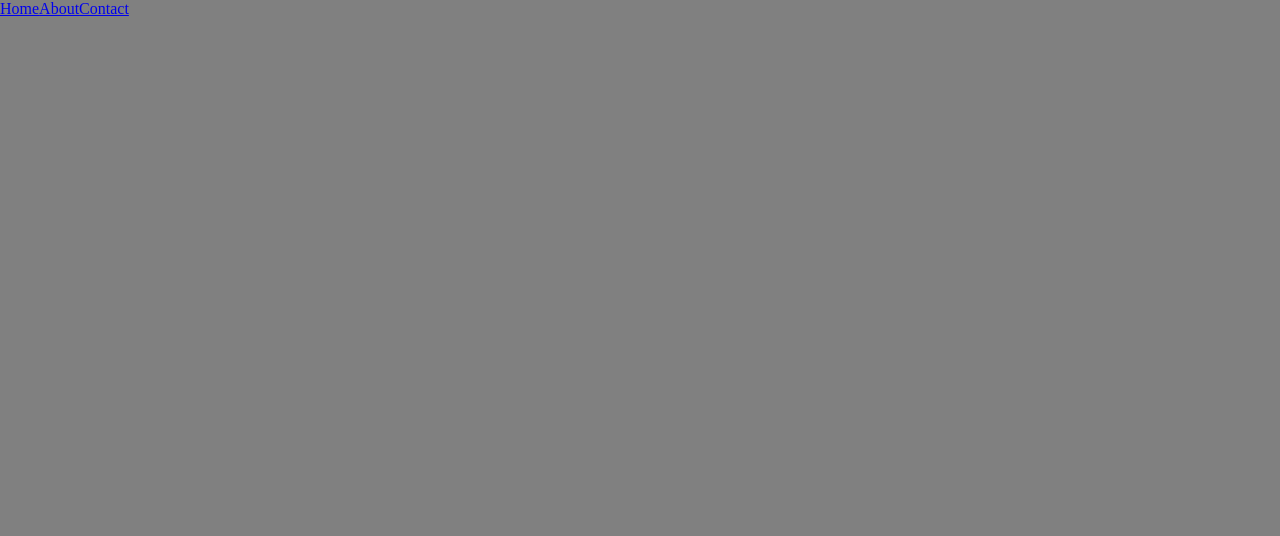
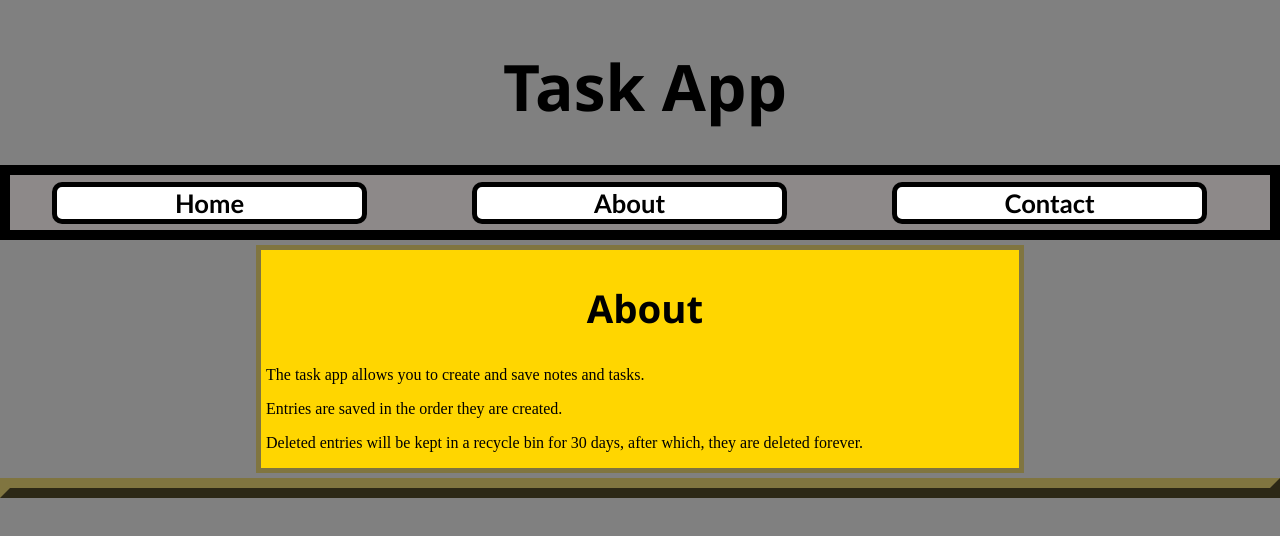
Before and after one commit to CyberShroom/cis-234-project, a React (Vite) app: page /about in a window 1280 px wide. Shown: the top 536 px of the page. Built offline with nearby package versions, Linux system fonts and the light colour scheme.

Commit message:
Added Contant and About pages. Moved Entry creation buttons out of nav bar and into its own bar. Moved nav buttons into navbar. Added an additional row to the grid and changed css to match.

```diff
--- a/src/App.jsx
+++ b/src/App.jsx
@@ -7,11 +7,6 @@ import ContactPage from './pages/ContactPage';
 function App() {
   return (
     <Router>
-      <nav>
-        <Link to="/">Home</Link>
-        <Link to="/about">About</Link>
-        <Link to="/contact">Contact</Link>
-      </nav>
       <Routes>
         <Route path="/" element={<HomePage/>}/>
         <Route path="/about" element={<AboutPage/>}/>
--- /dev/null
+++ b/src/divs/ButtonBar.jsx
@@ -0,0 +1,69 @@
+import { useState } from 'react'
+
+function ButtonBar(props)
+{
+    //Default values for the buttons
+    const defaultNoteText = "Create Note";
+    const defaultTaskText = "Create Task";
+
+    //The text of the buttons.
+    const [noteText, setNoteText] = useState(defaultNoteText);
+    const [taskText, setTaskText] = useState(defaultTaskText);
+
+    //Function ran by the note button.
+    const handleNoteClick = () => {
+        if(props.currentNoteState === true || props.currentTaskState === true)
+        {
+            if(props.currentTaskState === false)
+            {
+                let text = document.getElementById('note-input');
+
+                props.noteList(text.value, "note");
+            }
+
+            setNoteText(defaultNoteText);
+            setTaskText(defaultTaskText);
+            props.noteState(false);
+            props.taskState(false);
+        }
+        else
+        {
+            setNoteText("Finish");
+            setTaskText("Cancel");
+            props.noteState(true);
+        }
+    }
+
+    //Function ran by the task button.
+    const handleTaskClick = () => {
+        if(props.currentTaskState === true || props.currentNoteState === true)
+        {
+            if(props.currentNoteState === false)
+            {
+                let text = document.getElementById('note-input');
+
+                props.noteList(text.value, "task");
+            }
+
+            setNoteText(defaultNoteText);
+            setTaskText(defaultTaskText);
+            props.noteState(false);
+            props.taskState(false);
+        }
+        else
+        {
+            setNoteText("Cancel");
+            setTaskText("Finish");
+            props.taskState(true);
+        }
+    }
+
+    return (
+    <div id="button-bar">
+        <button id="create-note" type="button" onClick={handleNoteClick}>{noteText}</button>
+        <button id="create-task" type="button" onClick={handleTaskClick}>{taskText}</button>
+    </div>
+  );
+}
+
+export default ButtonBar;
--- a/src/divs/List.jsx
+++ b/src/divs/List.jsx
@@ -37,7 +37,7 @@ function List(props)
     }
 
     return (
-    <div id="content">
+    <div id="content-home">
         <ul id="note-list">
           {props.noteList.map((item) => (
             handleCreation(item)
--- a/src/divs/Nav.jsx
+++ b/src/divs/Nav.jsx
@@ -1,67 +1,15 @@
-import { useState } from 'react'
+import { useNavigate } from 'react-router-dom';
 
-function Nav(props)
+function Nav()
 {
-    //Default values for the buttons
-    const defaultNoteText = "Create Note";
-    const defaultTaskText = "Create Task";
-
-    //The text of the buttons.
-    const [noteText, setNoteText] = useState(defaultNoteText);
-    const [taskText, setTaskText] = useState(defaultTaskText);
-
-    //Function ran by the note button.
-    const handleNoteClick = () => {
-        if(props.currentNoteState === true || props.currentTaskState === true)
-        {
-            if(props.currentTaskState === false)
-            {
-                let text = document.getElementById('note-input');
-
-                props.noteList(text.value, "note");
-            }
-
-            setNoteText(defaultNoteText);
-            setTaskText(defaultTaskText);
-            props.noteState(false);
-            props.taskState(false);
-        }
-        else
-        {
-            setNoteText("Finish");
-            setTaskText("Cancel");
-            props.noteState(true);
-        }
-    }
-
-    //Function ran by the task button.
-    const handleTaskClick = () => {
-        if(props.currentTaskState === true || props.currentNoteState === true)
-        {
-            if(props.currentNoteState === false)
-            {
-                let text = document.getElementById('note-input');
-
-                props.noteList(text.value, "task");
-            }
-
-            setNoteText(defaultNoteText);
-            setTaskText(defaultTaskText);
-            props.noteState(false);
-            props.taskState(false);
-        }
-        else
-        {
-            setNoteText("Cancel");
-            setTaskText("Finish");
-            props.taskState(true);
-        }
-    }
+    //Allows using buttons to control navigation rather than the built in nav of react-router-dom.
+    const navigate = useNavigate();
 
     return (
     <div id="nav">
-        <button id="create-note" type="button" onClick={handleNoteClick}>{noteText}</button>
-        <button id="create-task" type="button" onClick={handleTaskClick}>{taskText}</button>
+        <button id="nav-home" type="button" onClick={() => navigate('/')}>Home</button>
+        <button id="nav-about" type="button" onClick={() => navigate('/about')}>About</button>
+        <button id="nav-contact" type="button" onClick={() => navigate('/contact')}>Contact</button>
     </div>
   );
 }
--- a/src/index.css
+++ b/src/index.css
@@ -1,6 +1,6 @@
 :root {
     --template-column: 20vw 60vw 20vw;
-    --template-row: 20vh 10vh auto auto;
+    --template-row: 20vh 10vh 10vh auto auto;
 }
 
 body {
@@ -18,6 +18,16 @@ h1 {
   text-align: center;
   margin-left: 5px;
   font-family: 'Segoe UI', Tahoma, Geneva, Verdana, sans-serif;
+}
+
+h2 {
+    grid-column: 2 / 3;
+    width: 100%;
+    font-size: 3vw;
+    align-self: center;
+    text-align: center;
+    margin-left: 5px;
+    font-family: 'Segoe UI', Tahoma, Geneva, Verdana, sans-serif;
 }
 
 button {
@@ -72,6 +82,20 @@ a {
     background-color: #8d8989;
     border: 10px solid #000000;
     display: grid;
+    grid-template-columns: repeat(3,1fr);
+    overflow: hidden;
+    margin-top: 5px;
+    position: sticky;
+    top: 0px;
+    align-content: center;
+}
+
+#button-bar {
+    grid-column: 1 / 4;
+    grid-row: 3 / 4;
+    background-color: #8d8989;
+    border: 10px solid #000000;
+    display: grid;
     grid-template-columns: repeat(2,1fr);
     overflow: hidden;
     margin-top: 5px;
@@ -80,9 +104,18 @@ a {
     align-content: center;
 }
 
+#content-home {
+    grid-column: 1 / 4;
+    grid-row: 4 / 5;
+    background-color: #FFD600;
+    border: 5px solid #807540;
+    margin-top: 5px;
+    margin-bottom: 5px;
+}
+
 #content {
-    grid-column: 1 / 4;
-    grid-row: 3 / 4;
+    grid-column: 2 / 3;
+    grid-row: 3 / 5;
     background-color: #FFD600;
     border: 5px solid #807540;
     margin-top: 5px;
@@ -91,7 +124,7 @@ a {
 
 #footer {
     grid-column: 1 / 4;
-    grid-row: 4 / 5;
+    grid-row: 5 / 6;
     background-color: #39AAAA;
     border: 10px outset #807540;
 }
@@ -105,7 +138,7 @@ a {
     display: flex;
     height: 200px;
     grid-column: 2 / 3;
-    grid-row: 3 / 4;
+    grid-row: 4 / 5;
     background-color: #ffffff;
     border: 5px solid #000000;
     margin-top: 10px;
@@ -117,3 +150,7 @@ a {
     width: 100%;
     border: 0px;
 }
+
+.content-p {
+    margin-left: 5px;
+}
--- a/src/pages/AboutPage.jsx
+++ b/src/pages/AboutPage.jsx
@@ -1,5 +1,32 @@
+import Top from '../divs/Top';
+import Nav from '../divs/Nav';
+
 function AboutPage() {
-    return(null);
+    return(
+    <>
+            <div id="grid-div">
+                <Top />
+                <div id="header">
+
+                </div>
+                <div id="left">
+
+                </div>
+                <div id="right">
+
+                </div>
+                <Nav />
+                <div id="content">
+                    <h2>About</h2>
+                    <p className="content-p">The task app allows you to create and save notes and tasks.</p>
+                    <p className="content-p">Entries are saved in the order they are created.</p>
+                    <p className="content-p">Deleted entries will be kept in a recycle bin for 30 days, after which, they are deleted forever.</p>
+                </div>
+                <div id="footer">
+
+                </div>
+            </div>
+    </>);
 }
 
 export default AboutPage;
--- a/src/pages/ContactPage.jsx
+++ b/src/pages/ContactPage.jsx
@@ -1,5 +1,32 @@
+import Top from '../divs/Top';
+import Nav from '../divs/Nav';
+
 function ContactPage() {
-    return(null);
+    const title = "Contact Information";
+
+    return(
+    <>
+            <div id="grid-div">
+                <Top />
+                <div id="header">
+
+                </div>
+                <div id="left">
+
+                </div>
+                <div id="right">
+
+                </div>
+                <Nav />
+                <div id="content">
+                    <h2>Contact Information</h2>
+                    <p></p>
+                </div>
+                <div id="footer">
+
+                </div>
+            </div>
+    </>);
 }
 
 export default ContactPage;
--- a/src/pages/HomePage.jsx
+++ b/src/pages/HomePage.jsx
@@ -3,6 +3,7 @@ import Top from '../divs/Top';
 import Nav from '../divs/Nav';
 import List from '../divs/List';
 import Create from '../divs/Create';
+import ButtonBar from '../divs/ButtonBar';
 
 function HomePage() {
     //The array that contains all the notes.
@@ -46,7 +47,8 @@ function HomePage() {
                 <div id="right">
 
                 </div>
-                <Nav noteState={setNoteState} currentNoteState={isWritingNote} taskState={setTaskState} currentTaskState={isWritingTask} noteList={addNoteToList}/>
+                <Nav />
+                <ButtonBar noteState={setNoteState} currentNoteState={isWritingNote} taskState={setTaskState} currentTaskState={isWritingTask} noteList={addNoteToList}/>
                 <List noteList={noteList}/>
                 <Create noteState={isWritingNote} taskState={isWritingTask}/>
                 <div id="footer">
```
